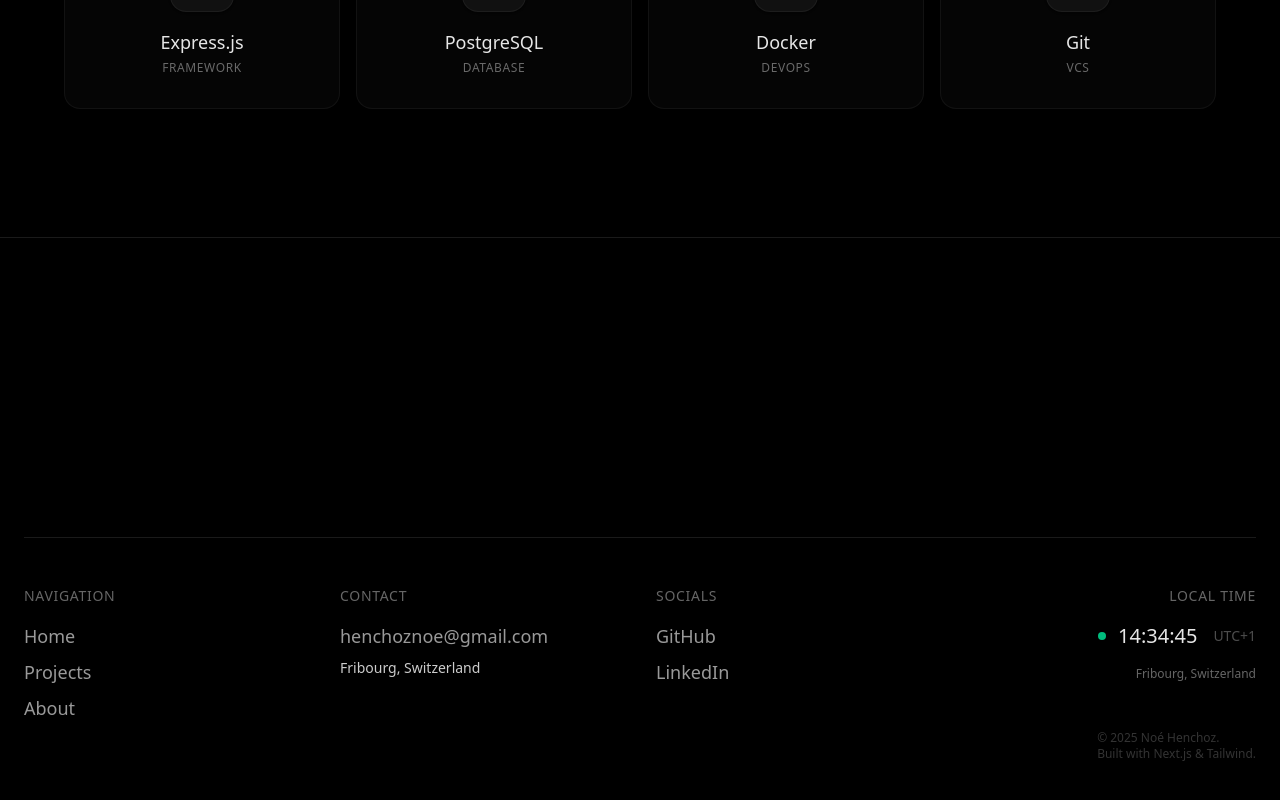
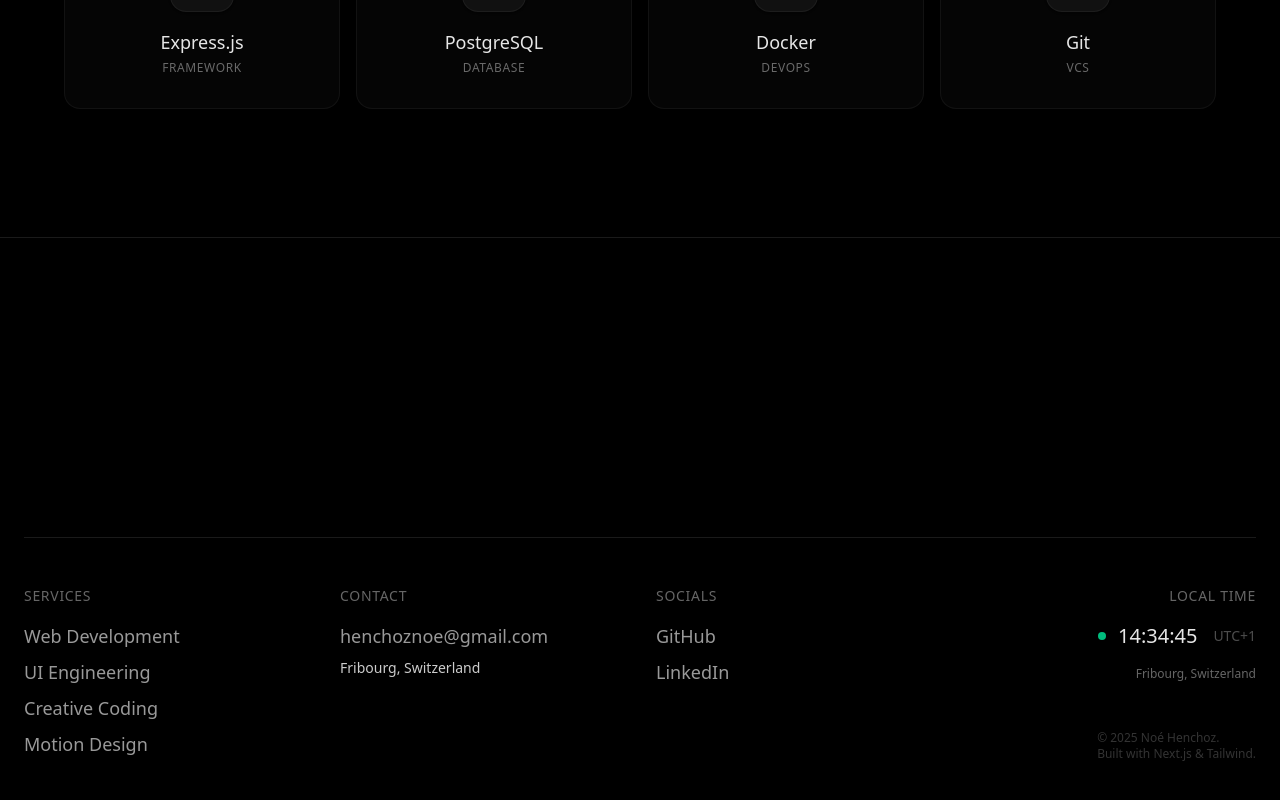
Before and after one commit to henchoznoe/Portfolio, a Next.js app: page / in a window 1280 px wide. Shown: the part 5339-6139 px from the top of the page. Built offline with nearby package versions, Linux system fonts and the light colour scheme.

Commit message:
feat: introduce footer services list, add external prop to email link, and refine type import and CSS cursor.

```diff
--- a/app/globals.css
+++ b/app/globals.css
@@ -140,6 +140,6 @@
     input,
     [role="button"],
     .cursor-none {
-        cursor: none !important;
+        cursor: none;
     }
 }
--- a/components/footer.tsx
+++ b/components/footer.tsx
@@ -64,18 +64,19 @@ export const Footer = () => {
                 <div className="grid grid-cols-1 md:grid-cols-4 gap-12 md:gap-8 border-t border-white/10 pt-12">
 
                     <div className="flex flex-col gap-4">
-                        <h3 className="font-mono text-sm text-white/40 uppercase tracking-wider">Navigation</h3>
-                        <nav className="flex flex-col gap-2">
-                            <FooterLink href="/">Home</FooterLink>
-                            <FooterLink href="#projects">Projects</FooterLink>
-                            <FooterLink href="#about">About</FooterLink>
-                        </nav>
+                        <h3 className="font-mono text-sm text-white/40 uppercase tracking-wider">Services</h3>
+                        <ul className="flex flex-col gap-2">
+                            <li className="text-white/60 hover:text-white transition-colors text-lg font-medium w-fit">Web Development</li>
+                            <li className="text-white/60 hover:text-white transition-colors text-lg font-medium w-fit">UI Engineering</li>
+                            <li className="text-white/60 hover:text-white transition-colors text-lg font-medium w-fit">Creative Coding</li>
+                            <li className="text-white/60 hover:text-white transition-colors text-lg font-medium w-fit">Motion Design</li>
+                        </ul>
                     </div>
 
                     <div className="flex flex-col gap-4">
                         <h3 className="font-mono text-sm text-white/40 uppercase tracking-wider">Contact</h3>
                         <div className="flex flex-col gap-2">
-                            <FooterLink href="mailto:henchoznoe@gmail.com">henchoznoe@gmail.com</FooterLink>
+                            <FooterLink href="mailto:henchoznoe@gmail.com" external>henchoznoe@gmail.com</FooterLink>
                             <p className="text-white/80 font-mono text-sm">Fribourg, Switzerland</p>
                         </div>
                     </div>
```
Also changed, not shown: app/layout.tsx (+8 -2 lines).
